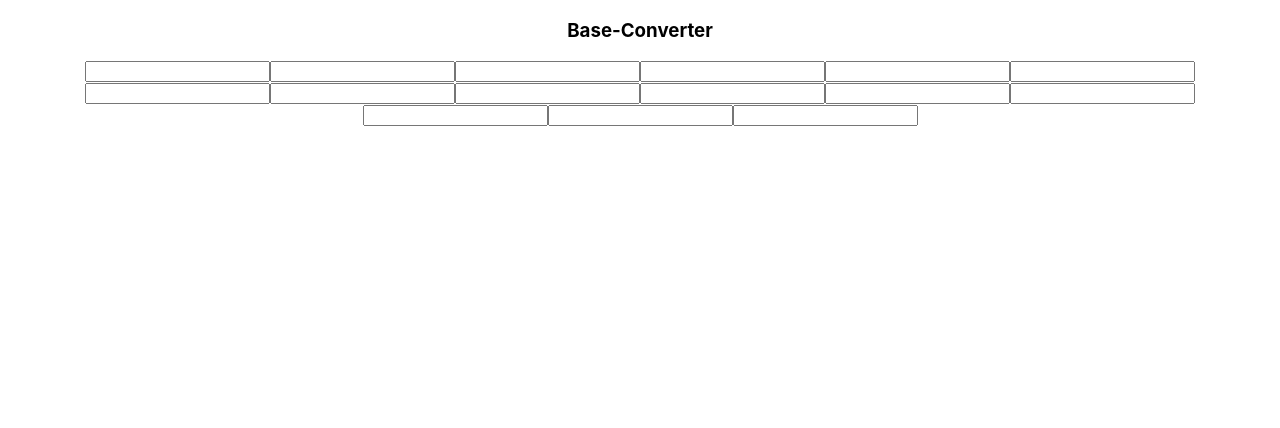
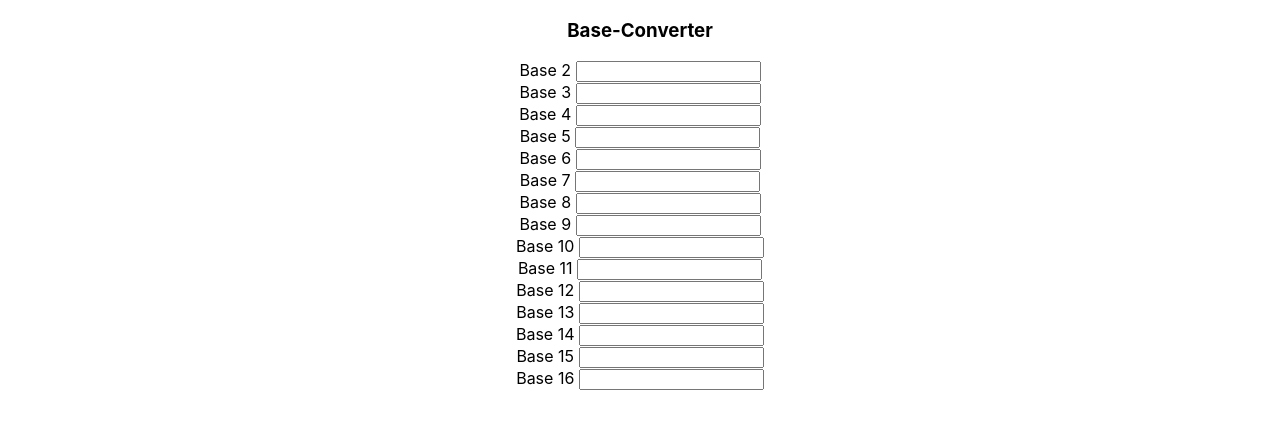
Before and after one commit to photongupta/base-converter, a React (Create React App) app: page / in a window 1280 px wide. Shown: the top 428 px of the page. Built offline with nearby package versions, Linux system fonts and the light colour scheme.

Commit message:
added label to the input boxes

```diff
--- a/src/base-converter/baseConverter.js
+++ b/src/base-converter/baseConverter.js
@@ -16,13 +16,13 @@ class BaseConverter extends React.Component {
 
   handleChange({target}, base) {
     if (doesBelongToBase(target.value, base)) {
-      this.setState((state) => ({value: target.value, base}));
+      this.setState(() => ({value: target.value, base}));
     }
   }
 
   render() {
     const baseList = Array.from(Array(15).keys());
-    const inputs = baseList.map((_, index) => (
+    const inputBoxes = baseList.map((_, index) => (
       <Input
         key={index}
         currentInput={this.state}
@@ -30,7 +30,7 @@ class BaseConverter extends React.Component {
         onChange={this.handleChange}
       />
     ));
-    return <div>{inputs}</div>;
+    return <div>{inputBoxes}</div>;
   }
 }
 
--- a/src/base-converter/input.js
+++ b/src/base-converter/input.js
@@ -5,11 +5,14 @@ const Input = function ({currentInput, base, onChange}) {
     ? parseInt(currentInput.value, currentInput.base).toString(base)
     : currentInput.value;
   return (
-    <input
-      onChange={(event) => onChange(event, base)}
-      base={base}
-      value={value}
-    />
+    <div>
+      <label>Base {base} </label>
+      <input
+        onChange={(event) => onChange(event, base)}
+        base={base}
+        value={value}
+      />
+    </div>
   );
 };
 
```
